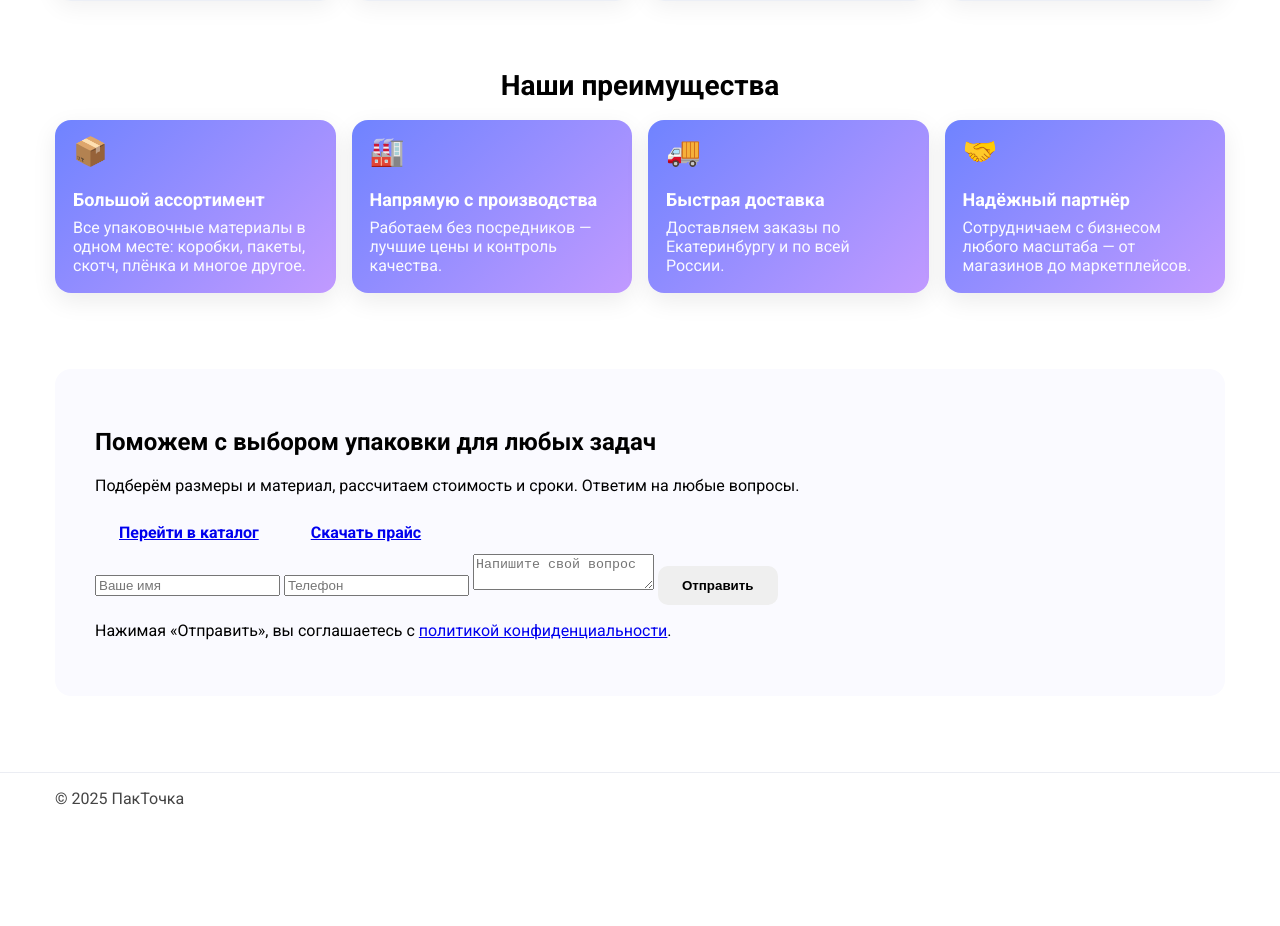
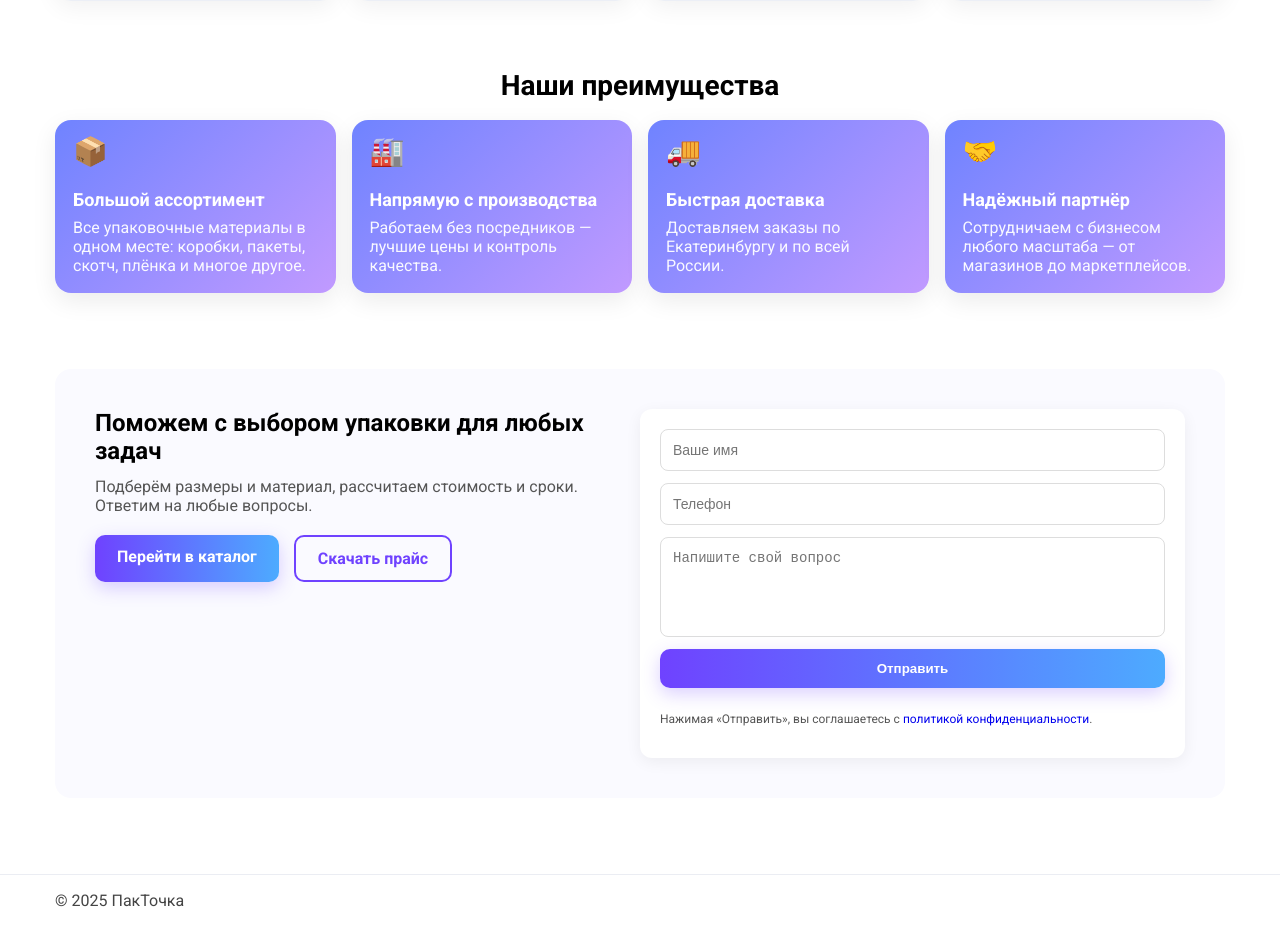
Before and after one commit to mckhoklov-creator/packtochka, a Jekyll site: the page built from index.html, in a window 1280 px wide. Shown: the part 1506-2432 px from the top of the page. Built offline with Jekyll 4.4.1, drawn with Linux system fonts in a browser that asks for light colours; before the commit the page ends 2330 px from its top, so only the background shows below that.

Commit message:
Update home-cta.css

```diff
--- a/assets/css/home-cta.css
+++ b/assets/css/home-cta.css
@@ -1,105 +1,143 @@
-/* assets/css/home-cta.css */
+/* assets/css/home-cta.css — совместим с обоими наборами классов */
 
-.home-cta {
-  margin: 60px 0;
-  padding: 40px;
-  border-radius: 16px;
-  background: #fafaff;
-  display: flex;
-  justify-content: space-between;
-  align-items: flex-start;
-  gap: 40px;
+/* Контейнер блока */
+.home-cta{
+  margin:60px 0;
+  padding:40px;
+  border-radius:16px;
+  background:#fafaff;
 }
 
-.home-cta__text {
-  flex: 1;
+/* Лэйаут: поддержка .cta-container и .home-cta__container */
+.home-cta .cta-container,
+.home-cta .home-cta__container{
+  display:flex;
+  flex-wrap:wrap;
+  gap:40px;
+  align-items:flex-start;
+  justify-content:space-between;
 }
 
-.home-cta__text h2 {
-  font-size: 24px;
-  font-weight: 700;
-  margin-bottom: 12px;
+/* Левая колонка: поддержка .cta-text и .home-cta__text */
+.home-cta .cta-text,
+.home-cta .home-cta__text{
+  flex:1 1 320px;
 }
 
-.home-cta__text p {
-  margin-bottom: 20px;
-  color: #555;
+.home-cta .cta-text h2,
+.home-cta .home-cta__text h2{
+  font-size:24px;
+  font-weight:700;
+  margin:0 0 12px;
 }
 
-.home-cta__actions {
-  display: flex;
-  gap: 15px;
+.home-cta .cta-text p,
+.home-cta .home-cta__text p{
+  margin:0 0 20px;
+  color:#555;
 }
 
-/* Кнопки */
-.home-cta .btn {
-  padding: 12px 24px;
-  border-radius: 10px;
-  font-weight: 600;
-  text-align: center;
-  cursor: pointer;
-  transition: all .2s ease;
-  display: inline-block;
+/* Ряд с кнопками слева */
+.home-cta .cta-buttons,
+.home-cta .home-cta__actions{
+  display:flex;
+  gap:15px;
+  flex-wrap:wrap;
 }
 
-.home-cta .btn--primary {
-  background: linear-gradient(90deg, #6f42ff 0%, #4dabff 100%);
-  color: #fff;
-  border: none;
-  box-shadow: 0 6px 18px rgba(111,66,255,.25);
+/* Правая колонка: поддержка .cta-form и .home-cta__form */
+.home-cta .cta-form,
+.home-cta .home-cta__form{
+  flex:1 1 360px;
+  background:#fff;
+  padding:20px;
+  border-radius:12px;
+  box-shadow:0 4px 16px rgba(0,0,0,.06);
 }
 
-.home-cta .btn--primary:hover {
-  filter: brightness(1.05);
-  transform: translateY(-1px);
+/* Внутренний лэйаут формы */
+.home-cta .cta-form form,
+.home-cta .home-cta__form form{
+  display:flex;
+  flex-direction:column;
+  gap:12px;
 }
 
-.home-cta .btn--ghost {
-  border: 2px solid #6f42ff;
-  color: #6f42ff;
-  background: transparent;
+/* Поля формы */
+.home-cta .cta-form input,
+.home-cta .cta-form textarea,
+.home-cta .home-cta__form input,
+.home-cta .home-cta__form textarea{
+  width:100%;
+  padding:12px;
+  border:1px solid #ddd;
+  border-radius:8px;
+  font-size:14px;
 }
 
-.home-cta .btn--ghost:hover {
-  background: rgba(111,66,255,0.08);
+.home-cta .cta-form textarea,
+.home-cta .home-cta__form textarea{
+  resize:none;
+  min-height:100px;
 }
 
-/* Форма */
-.home-cta__form {
-  flex: 1;
-  background: #fff;
-  padding: 20px;
-  border-radius: 12px;
-  box-shadow: 0 4px 16px rgba(0,0,0,0.06);
+/* БАЗОВЫЙ стиль кнопки (если где-то забыли класс .btn) */
+.home-cta a,
+.home-cta button{
+  text-decoration:none;
 }
 
-.home-cta__form form {
-  display: flex;
-  flex-direction: column;
-  gap: 12px;
+/* Кнопка как элемент */
+.home-cta .btn,
+.home-cta .cta-buttons a{
+  display:inline-block;
+  padding:12px 22px;
+  border-radius:10px;
+  font-weight:600;
+  text-align:center;
+  transition:all .2s ease;
+  cursor:pointer;
 }
 
-.home-cta__form input,
-.home-cta__form textarea {
-  width: 100%;
-  padding: 12px;
-  border: 1px solid #ddd;
-  border-radius: 8px;
-  font-size: 14px;
+/* ПРАЙМАРИ: поддержка .btn-primary, .btn--primary, а также submit */
+.home-cta .btn-primary,
+.home-cta .btn--primary,
+.home-cta .cta-form button[type="submit"],
+.home-cta .home-cta__form button[type="submit"]{
+  background:linear-gradient(90deg,#6f42ff 0%, #4dabff 100%);
+  color:#fff;
+  border:none;
+  box-shadow:0 6px 18px rgba(111,66,255,.25);
 }
 
-.home-cta__form button {
-  padding: 12px;
-  border-radius: 8px;
-  border: none;
-  font-weight: 600;
-  cursor: pointer;
-  background: linear-gradient(90deg, #6f42ff 0%, #4dabff 100%);
-  color: #fff;
-  transition: all .2s ease;
+.home-cta .btn-primary:hover,
+.home-cta .btn--primary:hover,
+.home-cta .cta-form button[type="submit"]:hover,
+.home-cta .home-cta__form button[type="submit"]:hover{
+  filter:brightness(1.05);
+  transform:translateY(-1px);
 }
 
-.home-cta__form button:hover {
-  filter: brightness(1.05);
-  transform: translateY(-1px);
+/* ОБВОДКА: поддержка .btn-outline и .btn--ghost */
+.home-cta .btn-outline,
+.home-cta .btn--ghost{
+  border:2px solid #6f42ff;
+  color:#6f42ff;
+  background:transparent;
 }
+
+.home-cta .btn-outline:hover,
+.home-cta .btn--ghost:hover{
+  background:rgba(111,66,255,.08);
+}
+
+/* Примечание под формой */
+.home-cta .privacy-note{
+  font-size:12px;
+  color:#555;
+}
+
+/* Мелкая адаптация */
+@media (max-width: 720px){
+  .home-cta{ padding:24px; }
+}
```
